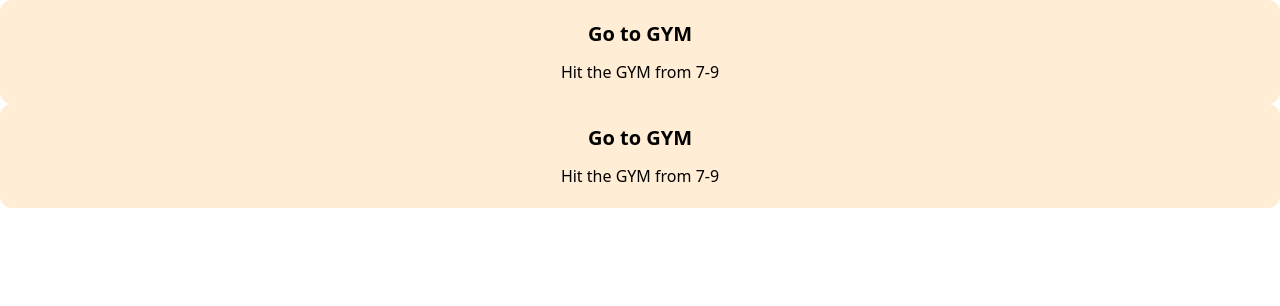
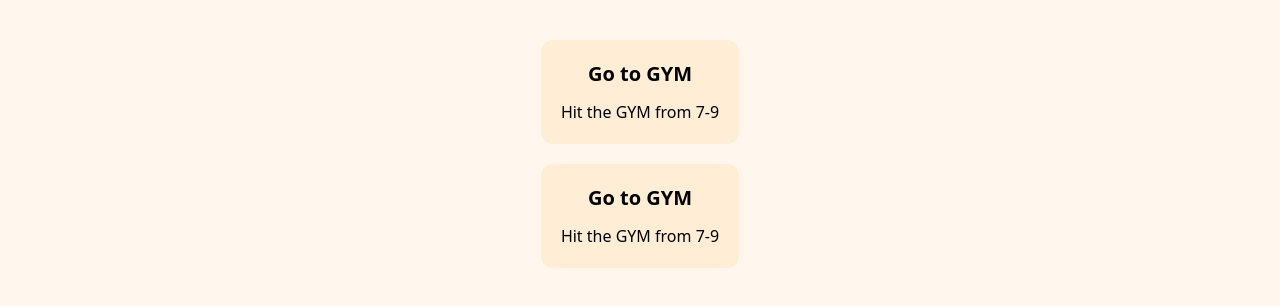
Before and after one commit to anoopraju31/100xdevs_cohort, a React (Vite) app in the folder week 7/week-7.4/atom-family/: page / in a window 1280 px wide. Shown: the top 306 px of the page. Built offline with nearby package versions, Linux system fonts and the light colour scheme.

Commit message:
Week 7.4 Atom Family - Home Page - styled

```diff
--- a/week 7/week-7.4/atom-family/src/pages/Home.jsx
+++ b/week 7/week-7.4/atom-family/src/pages/Home.jsx
@@ -2,10 +2,10 @@ import Todo from '../components/Todo'
 
 const Home = () => {
 	return (
-		<div>
+		<main className='min-h-screen flex flex-col items-center gap-5 bg-orange-50 p-10'>
 			<Todo id={1} />
 			<Todo id={2} />
-		</div>
+		</main>
 	)
 }
 
```
